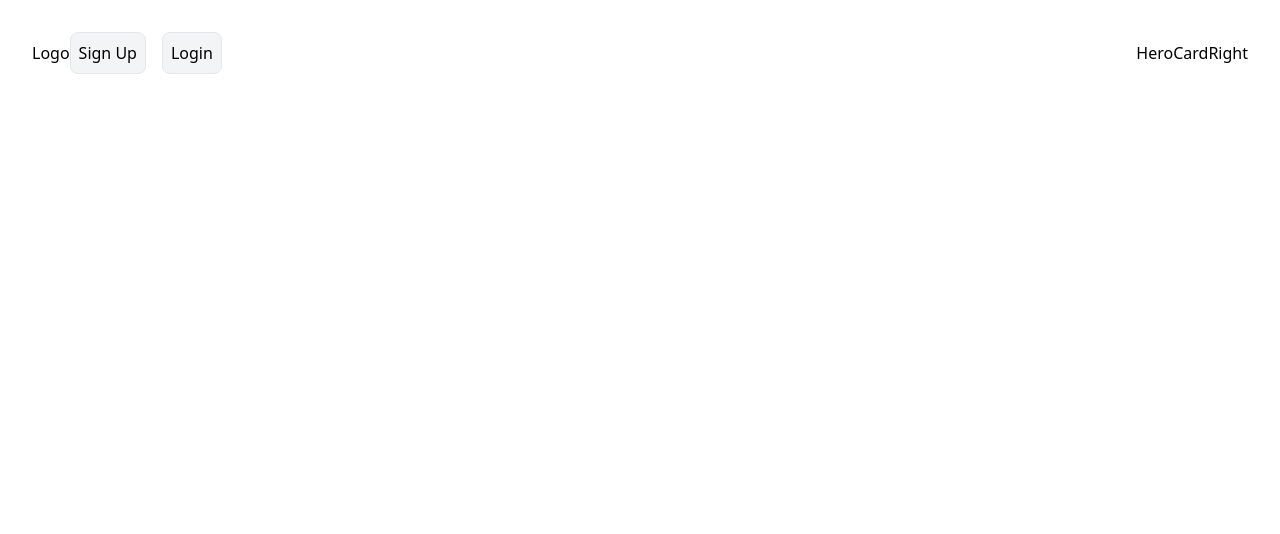
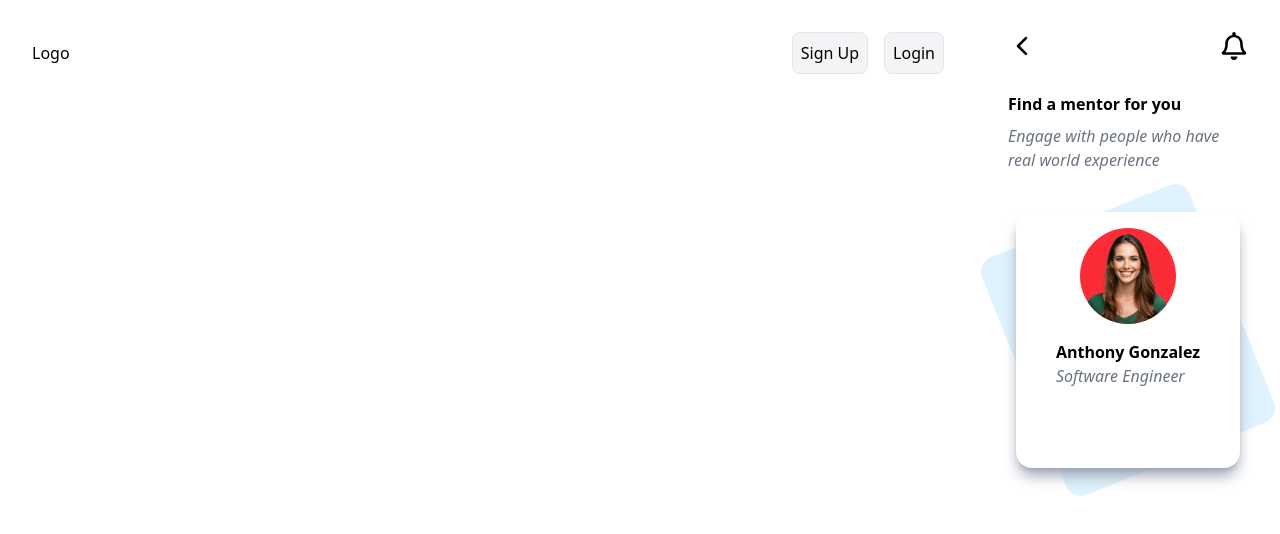
Before and after one commit to bustyAI/skillswap, a Next.js app: page / in a window 1280 px wide. Shown: the top 534 px of the page. Built offline with nearby package versions, Linux system fonts and the light colour scheme.

Commit message:
Creating car for right side hero UI

```diff
--- a/app/components/layout/HeroCardRight.tsx
+++ b/app/components/layout/HeroCardRight.tsx
@@ -1,7 +1,44 @@
 import React from "react";
+import Image from "next/image";
+
+import { Icon } from "../ui";
+import { IoIosArrowBack } from "react-icons/io";
+import { FaRegBell } from "react-icons/fa";
 
 const HeroCardRight: React.FC = () => {
-  return <div className=" content-center m-8">HeroCardRight</div>;
+  return (
+    <div className="flex flex-col m-8 w-60 rounded-xl">
+      <div className="flex flex-row justify-between">
+        <Icon className={""} Icon={IoIosArrowBack} size={28} />
+        <Icon className={""} Icon={FaRegBell} size={28} />
+      </div>
+
+      <div className="my-8">
+        <h1 className="font-bold">Find a mentor for you</h1>
+        <p className="my-2 italic text text-gray-500">
+          Engage with people who have real world experience
+        </p>
+      </div>
+
+      <div className=" flex flex-col -rotate-22 m-auto w-56 h-64 bg-sky-100 rounded-2xl">
+        <div className="flex flex-col items-center rotate-22 m-auto w-56 h-64 bg-white rounded-2xl shadow-lg shadow-gray-400">
+          <div className="rounded-full h-24 w-24 my-4 bg-red-500">
+            <Image
+              className="rounded-full"
+              src={"/images/headshot.png"}
+              alt="Smiling Person"
+              width={100}
+              height={100}
+            />
+          </div>
+          <div>
+            <p className="font-bold">Anthony Gonzalez</p>
+            <p className="text-gray-500 italic">Software Engineer</p>
+          </div>
+        </div>
+      </div>
+    </div>
+  );
 };
 
 export default HeroCardRight;
--- a/app/components/layout/Navbar.tsx
+++ b/app/components/layout/Navbar.tsx
@@ -2,11 +2,13 @@ import { Button, Logo } from "../ui";
 
 const Navbar: React.FC = () => {
   return (
-    <nav className="flex flex-row m-8">
-      <Logo />
-      <div className="flex flex-row space-x-4">
-        <Button text="Sign Up" />
-        <Button text="Login" />
+    <nav className="m-8 grow">
+      <div className="flex flex-row justify-between">
+        <Logo />
+        <div className=" content-center space-x-4">
+          <Button text="Sign Up" />
+          <Button text="Login" />
+        </div>
       </div>
     </nav>
   );
--- /dev/null
+++ b/app/components/ui/Icon.tsx
@@ -0,0 +1,16 @@
+import type { IconType } from "react-icons";
+type IconProps = {
+  Icon: IconType;
+  size?: number;
+  className?: string;
+};
+
+const Icon: React.FC<IconProps> = ({ Icon, size, className }) => {
+  return (
+    <span className={className}>
+      <Icon size={size} />
+    </span>
+  );
+};
+
+export default Icon;
--- a/app/components/ui/index.ts
+++ b/app/components/ui/index.ts
@@ -1,2 +1,3 @@
 export { default as Button } from "./Button";
 export { default as Logo } from "./Logo";
+export { default as Icon } from "./Icon";
--- a/package.json
+++ b/package.json
@@ -11,7 +11,8 @@
   "dependencies": {
     "next": "16.1.1",
     "react": "19.2.3",
-    "react-dom": "19.2.3"
+    "react-dom": "19.2.3",
+    "react-icons": "^5.5.0"
   },
   "devDependencies": {
     "@tailwindcss/postcss": "^4",
```
Also changed, not shown: public/images/headshot.png (added), 1 other file (tests, documents, lock files or other folders).
